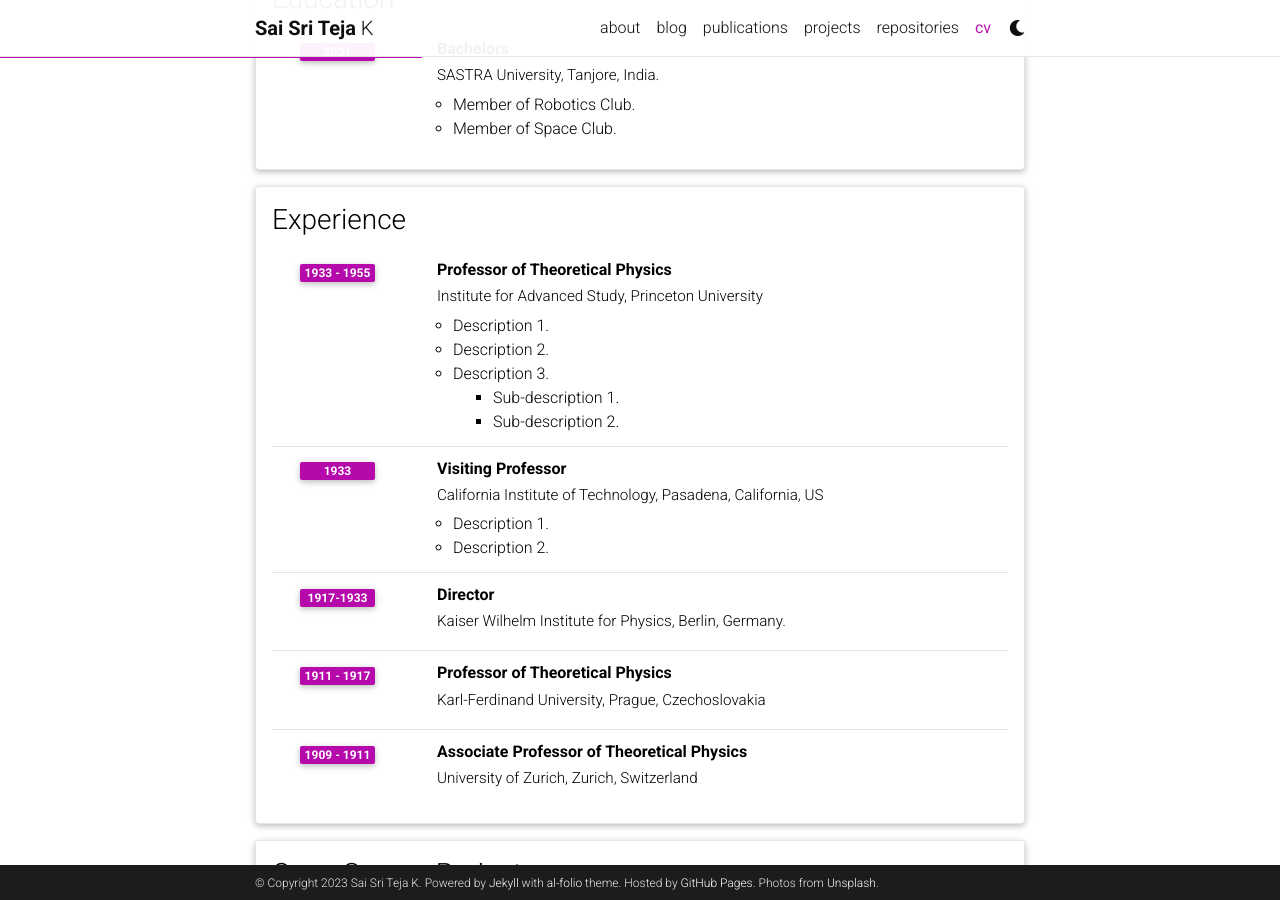
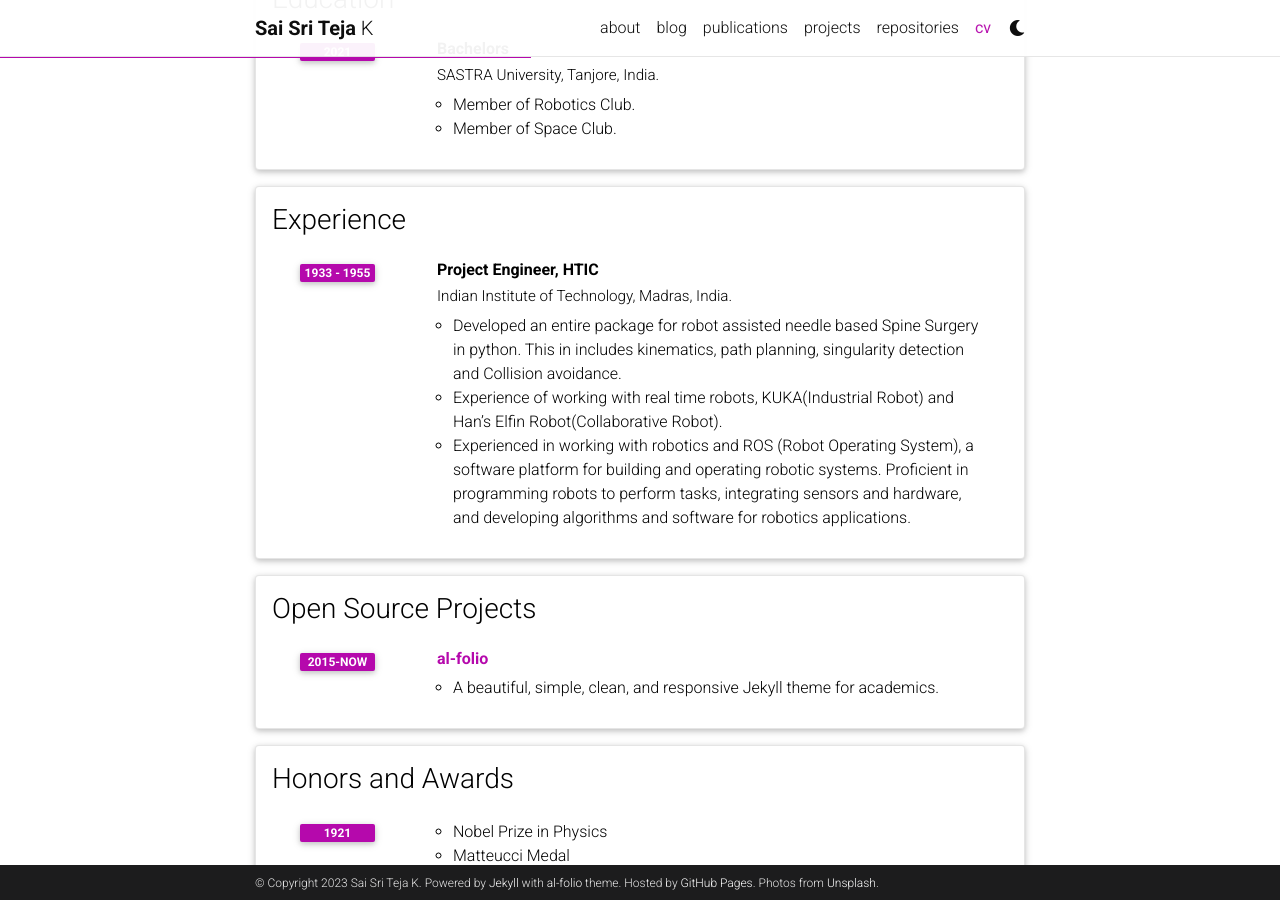
Before and after one commit to saisritejakuppa/saisritejakuppa.github.io, a Jekyll site: the page built from _pages/cv.md, in a window 1280 px wide and 900 px high, scrolled down 428 px. Built offline with Jekyll 4.4.1, drawn with Linux system fonts in a browser that asks for light colours; comment, search, counter and statistics services are not loaded; a style sheet for code colours, icons or effects is not loaded.

Commit message:
experience

```diff
--- a/_data/cv.yml
+++ b/_data/cv.yml
@@ -22,35 +22,14 @@
 - title: Experience
   type: time_table
   contents:
-    - title: Professor of Theoretical Physics
-      institution: Institute for Advanced Study, Princeton University
+    - title: Project Engineer, HTIC
+      institution: Indian Institute of Technology, Madras, India.
       year: 1933 - 1955
       description:
-        - Description 1.
-        - Description 2.
-        - title: Description 3.
-          contents:
-            - Sub-description 1.
-            - Sub-description 2.
-    - title: Visiting Professor
-      institution: California Institute of Technology, Pasadena, California, US
-      year: 1933
-      description:
-        - Description 1.
-        - Description 2.
+        - Developed an entire package for robot assisted needle based Spine Surgery in python. This in includes kinematics, path planning, singularity detection and Collision avoidance.
+        - Experience of working with real time robots, KUKA(Industrial Robot) and Han’s Elfin Robot(Collaborative Robot).
+        - Experienced in working with robotics and ROS (Robot Operating System), a software platform for building and operating robotic systems. Proficient in programming robots to perform tasks, integrating sensors and hardware, and developing algorithms and software for robotics applications.
 
-    - title: Director
-      institution: Kaiser Wilhelm Institute for Physics, Berlin, Germany.
-      year: 1917-1933
-
-    - title: Professor of Theoretical Physics
-      institution: Karl-Ferdinand University, Prague, Czechoslovakia
-      year: 1911 - 1917
-      description:
-
-    - title: Associate Professor of Theoretical Physics
-      institution: University of Zurich, Zurich, Switzerland
-      year: 1909 - 1911
 
 - title: Open Source Projects
   type: time_table
```
